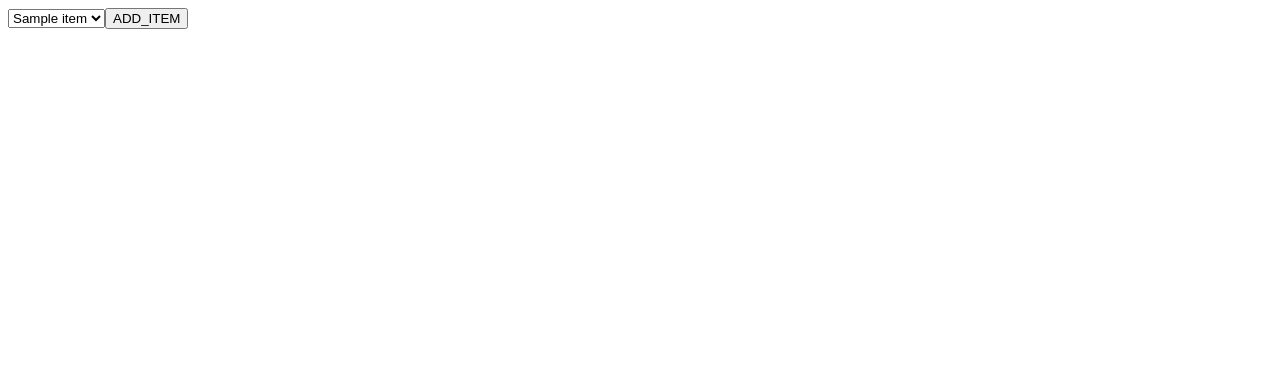
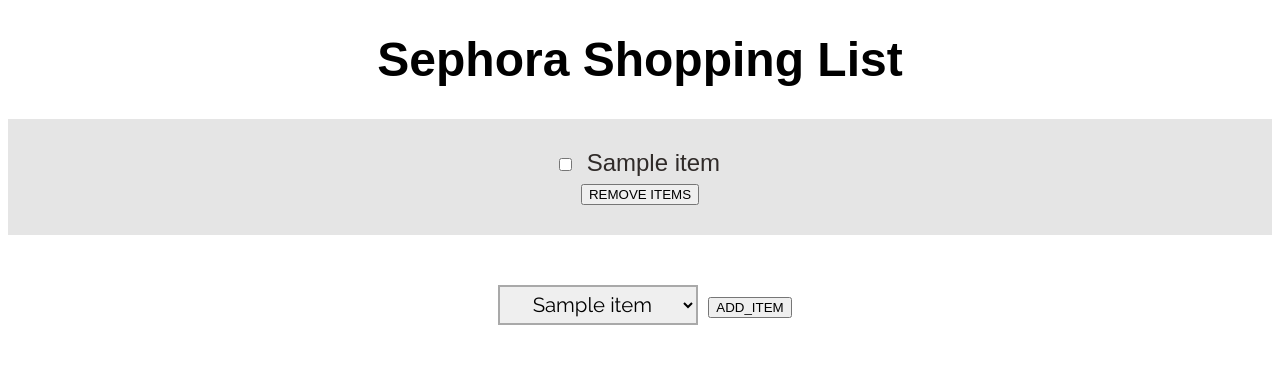
Before and after one commit to maryums/beauty_products, a Flask app: template templates/index.html in a window 1280 px wide. Shown: the top 374 px of the page. Run offline with Flask 2, Linux system fonts and the light colour scheme; the template is opened without the code that fills it: most values are stand-ins (such as "Sample title", 1, 10 or a date in 2020).

Commit message:
add and delete product route and css

```diff
--- a/app.py
+++ b/app.py
@@ -5,14 +5,26 @@ from flask import Flask, session, render_template, request, g
 app = Flask(__name__)
 app.secret_key = "234e_blahblahhah_"
 
-@app.route("/")
+@app.route("/", methods=["POST", "GET"])
 def index():
-    data = get_db()
-    return render_template("index.html", all_data=data)
+    session["all_items"], session["shopping_items"] = get_db()
+    return render_template("index.html", all_items=session["all_items"], shopping_items=session["shopping_items"])
 
-@app.route("/add_items", methods=["post"])
+@app.route("/add_items", methods=["POST"])
 def add_items():
-    return request.form["select_items"]
+    session["shopping_items"].append(request.form["select_items"])
+    session.modified = True
+    return render_template("index.html", all_items=session["all_items"], shopping_items=session["shopping_items"])
+
+@app.route("/remove_items", methods=["POST"])
+def remove_items():
+    checked_boxes = request.form.getlist("check")
+    for item in checked_boxes:
+        if item in session["shopping_items"]:
+            idx = session["shopping_items"].index(item)
+            session["shopping_items"].pop(idx)
+            session.modified = True
+    return render_template("index.html", all_items=session["all_items"], shopping_items=session["shopping_items"])
 
 
 def get_db():
@@ -23,7 +35,12 @@ def get_db():
         cursor.execute("select name from products")
         all_data = cursor.fetchall()
         all_data =  [str(val[0]) for val in all_data]
-    return all_data
+
+        shopping_list = all_data.copy()
+        random.shuffle(shopping_list)
+        shopping_list = shopping_list[:3]
+
+    return all_data, shopping_list
 
 @app.teardown_appcontext
 def close_connection(exception):
--- /dev/null
+++ b/static/css/main.css
@@ -0,0 +1,57 @@
+@import url('https://fonts.googleapis.com/css2?family=Inter&family=Jost&display=swap');
+
+body {
+    font-family: "Arial";
+    font-size: 1.5em;
+    text-align: center;
+}
+
+img {
+    width: 400px;
+    padding: 20px;
+}
+
+label {
+    margin: 25px 5px;
+}
+
+#remove_items {
+    background-color: #E5E5E5;
+    color: #302B29;
+    padding: 30px;
+}
+
+#add_btn {
+    background-color: #01A88A;
+    color: white;
+    font-weight: bold;
+    border-radius: 20px;
+    border: 2px solid white;
+    margin: 10px;
+    padding: 10px 15px;
+    cursor: pointer;
+}
+
+#remove_btn {
+    background-color: lightgray;
+    color: black;
+    font-weight: bold;
+    border-radius: 20px;
+    border: 2px solid white;
+    margin: 10px;
+    padding: 10px 15px;
+}
+
+select {
+    font-family: "Raleway";
+    font-size: 0.85em;
+    text-align: center;
+    width: 200px;
+    margin: 50px 10px;
+    padding: 5px 0;
+    border: 2px solid darkgrey;
+}
+
+#add_btn:hover {
+    background-color: darkslategrey;
+}
--- a/templates/index.html
+++ b/templates/index.html
@@ -5,13 +5,31 @@
     <title>
         Ultimate Sephora List
     </title>
+    <link rel="stylesheet" href="{{url_for('static', filename='css/main.css')}}">
+    <link rel="preconnect" href="https://fonts.googleapis.com">
+    <link rel="preconnect" href="https://fonts.gstatic.com" crossorigin>
+    <link href="https://fonts.googleapis.com/css2?family=Raleway&display=swap" rel="stylesheet">
 </head>
 
 <body>
+    <div>
+        <h1>Sephora Shopping List</h1>
+    </div>
+
+    <div id="remove_items">
+        <form action="/remove_items" method="POST">
+            {% for item in shopping_items %}
+            <input type="checkbox" name="check" id="{{item}}" value="{{item}}">
+            <label for="{{item}}" name="{{item}}"> {{item}}</label> <br>
+            {% endfor %}
+            <input type="submit" value="REMOVE ITEMS">
+        </form>
+    </div>
+
     <div id="add_item">
         <form action="/add_items" method="POST">
             <select name="select_items">
-                {% for item in all_data%}
+                {% for item in all_items %}
                 <option value="{{ item }}"> {{ item}}</option>
                 {% endfor%}
                 <input type="submit" value="ADD_ITEM">
```
